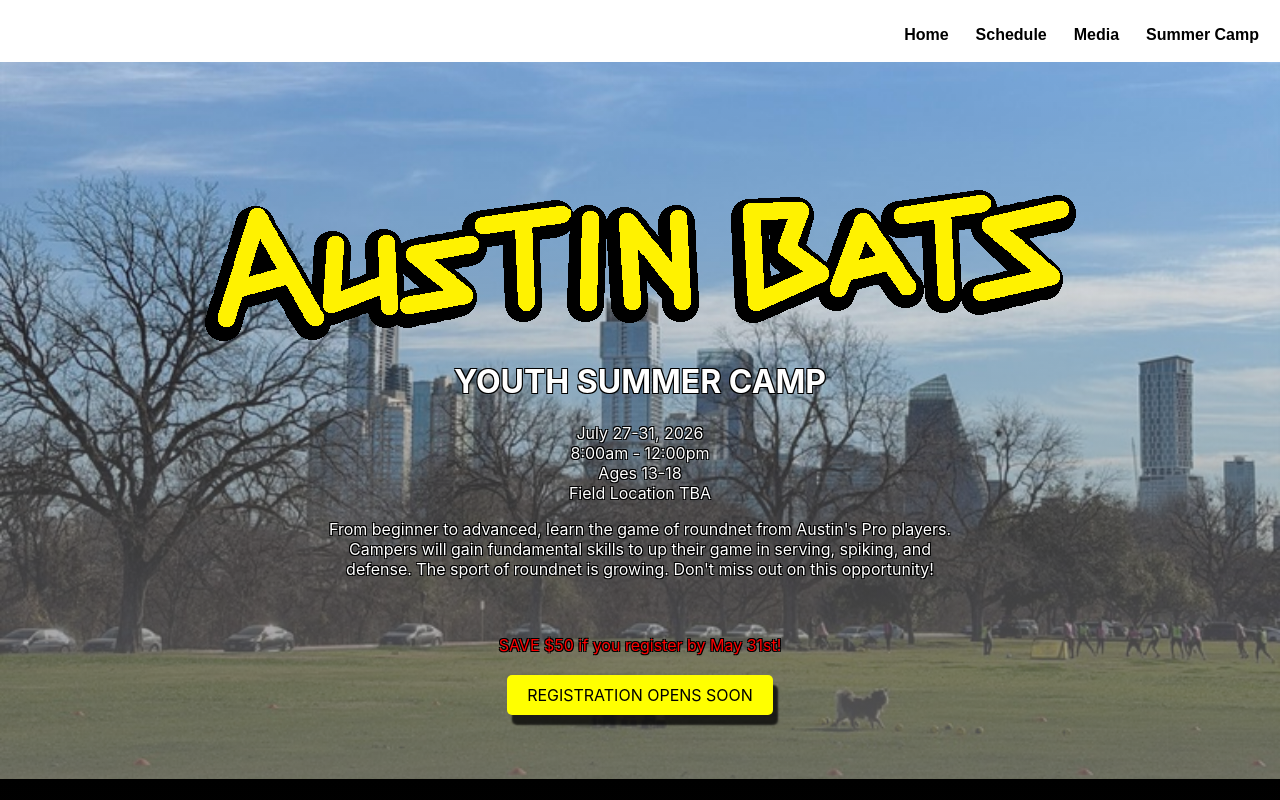
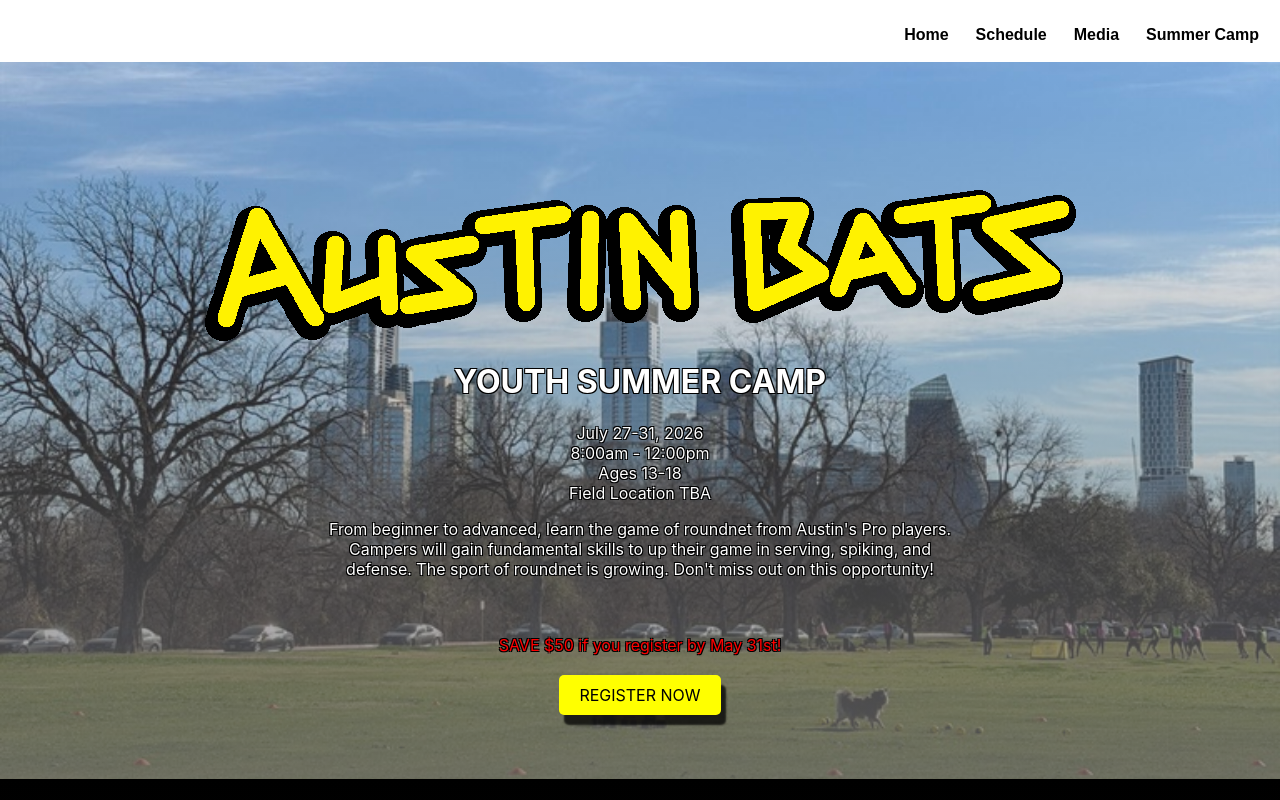
Before and after one commit to leeaforbes/austinbats, an Angular app: page /summer-camp in a window 1280 px wide. Shown: the top 800 px of the page. Built offline with nearby package versions, Linux system fonts and the light colour scheme.

Commit message:
summer camp registration link

```diff
--- a/src/app/summer-camp/summer-camp.html
+++ b/src/app/summer-camp/summer-camp.html
@@ -26,9 +26,11 @@
         <div>
             <div style="color: red;">SAVE $50 if you register by May 31st!</div>
             <br>
-            <div class="hstack center">
-                <div class="big-yellow-button">REGISTRATION OPENS SOON</div>
-            </div>
+            <a href="https://docs.google.com/forms/d/e/1FAIpQLSfbjDDmXVfTYgwCbS9rxvg4QxIaByLzZnSAAjqxnepcX1Ozbw/viewform" target="_blank" style="text-decoration: none;">
+                <div class="hstack center">
+                    <div class="big-yellow-button">REGISTER NOW</div>
+                </div>
+            </a>
         </div>
     </div>
 </div>
```
